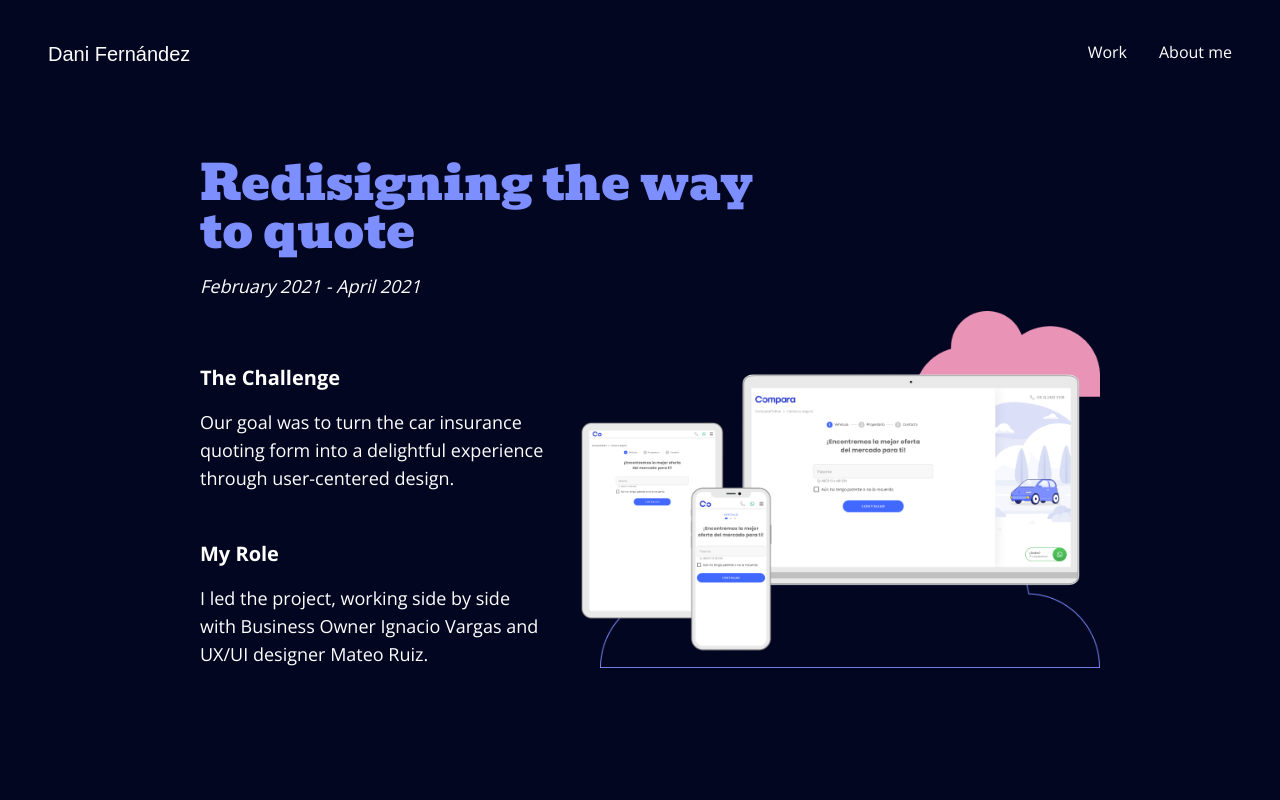
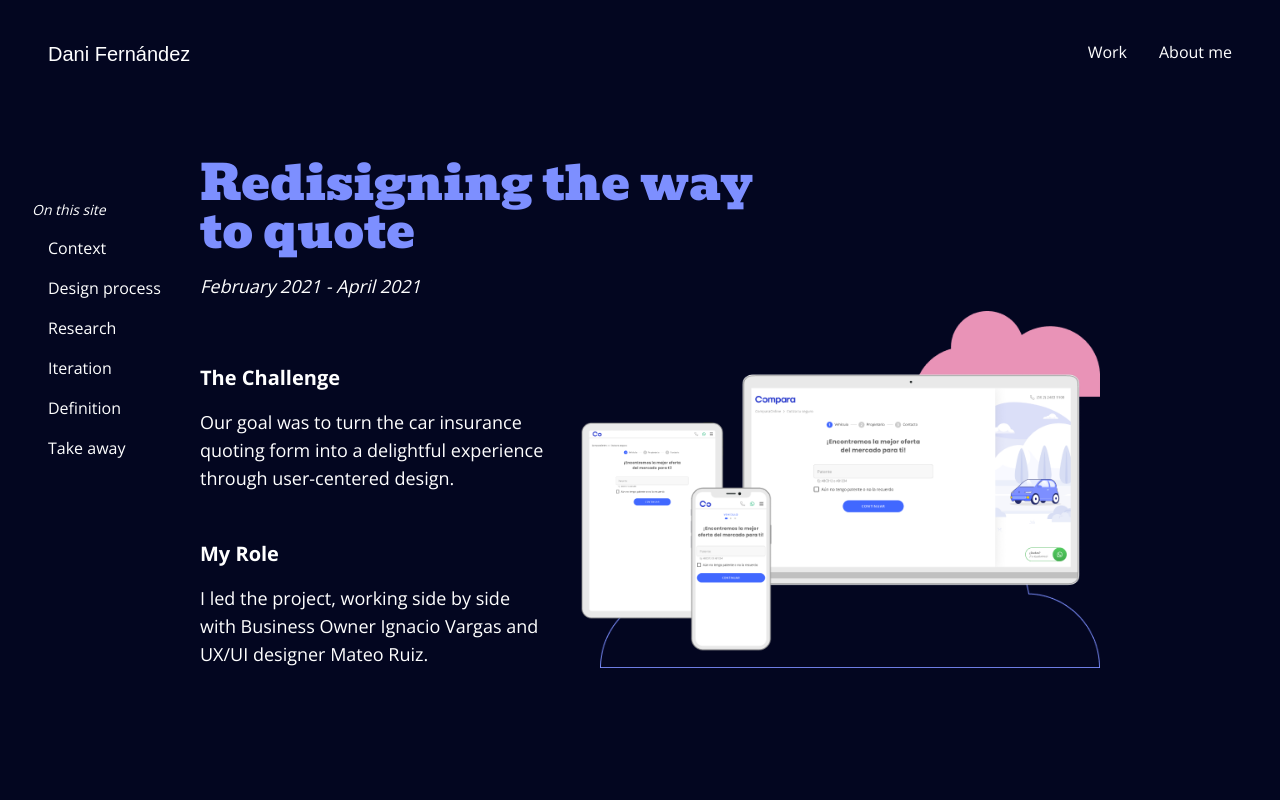
Before and after one commit to Rotshrek/dani-portfolio, a Next.js app in the folder dani-portfolio/: page /work1 in a window 1280 px wide. Shown: the top 800 px of the page. Built offline with nearby package versions, Linux system fonts and the light colour scheme; a web font is replaced by a local one.

Commit message:
update: side navigation on work1

```diff
--- a/dani-portfolio/src/app/work1/page.tsx
+++ b/dani-portfolio/src/app/work1/page.tsx
@@ -12,12 +12,14 @@ import TakeAway from "@/components/work1/11-take-away"
 import UsabilityTest from "@/components/work1/6-usability-test"
 import BottomNav from "@/components/bottom-nav"
 import Context from "@/components/work1/2-context"
+import SideNav from "@/components/work1/side-nav"
 
 const gridClasses = "grid md:grid-cols-12 gap-8 max-w-[880px] h-full m-auto px-8 py-12 md:px-0 md:py-16 auto-rows-min"
 
 export default function Work1() {
     return (
-        <main className="overflow-hidden">
+        <main className="overflow-hidden relative">
+            <SideNav />
             <Work1Landing gridClasses={gridClasses} />
             <Context gridClasses={gridClasses} />
             <DesignProcess gridClasses={gridClasses} />
--- a/dani-portfolio/src/components/bottom-nav.tsx
+++ b/dani-portfolio/src/components/bottom-nav.tsx
@@ -5,7 +5,7 @@ export default function BottomNav() {
 
     return (
         <div className="min-w-[170px] max-w-[968px] m-auto px-8 md:px-0">
-            <div className="flex flex-col justify-between md:flex-row py-12 border-t-2 border-lightBlue">
+            <div className="flex flex-col justify-between md:flex-row py-12">
                 <div>
                     <p className={urlClasses}>
                         <strong>Work</strong>
--- a/dani-portfolio/src/components/work1/1-landing.tsx
+++ b/dani-portfolio/src/components/work1/1-landing.tsx
@@ -4,7 +4,7 @@ import Image from "next/image"
 
 export default function Work1Landing({ gridClasses }: { gridClasses: string }) {
     return (
-        <div className="w-screen bg-darkPurple min-h-screen md:h-screen">
+        <div className="w-screen bg-darkPurple min-h-screen md:h-screen md:overflow-hidden">
             <div className={gridClasses + " mt-12 md:mt-24"}>
                 <div className="md:col-span-8">
                     <p className="font-display text-lightPurple text-4xl md:text-5xl mb-4">
--- a/dani-portfolio/src/components/work1/10-new-user-flow.tsx
+++ b/dani-portfolio/src/components/work1/10-new-user-flow.tsx
@@ -4,7 +4,7 @@ import Image from "next/image"
 
 export default function NewUserFlow({ gridClasses }: { gridClasses: string }) {
     return (
-        <div className="w-screen bg-white">
+        <div className="w-screen bg-white" id="definition">
             <div className={gridClasses}>
                 <div className="md:col-span-2" />
                 <div className="md:col-span-8">
--- a/dani-portfolio/src/components/work1/11-take-away.tsx
+++ b/dani-portfolio/src/components/work1/11-take-away.tsx
@@ -5,7 +5,7 @@ import Image from "next/image"
 export default function TakeAway({ gridClasses }: { gridClasses: string }) {
     return (
         <div>
-            <div className="w-screen bg-white min-h-screen">
+            <div className="w-screen bg-white min-h-screen" id="take-away">
                 <div className={gridClasses}>
                     <div className="md:col-span-2" />
                     <div className="md:col-span-8">
--- a/dani-portfolio/src/components/work1/2-context.tsx
+++ b/dani-portfolio/src/components/work1/2-context.tsx
@@ -4,7 +4,7 @@ import Image from "next/image"
 
 export default function Context({ gridClasses }: { gridClasses: string }) {
     return (
-        <div className="w-screen bg-white">
+        <div className="w-screen bg-white" id="context">
             <div className={gridClasses}>
                 <div className="md:col-span-2" />
                 <div className="md:col-span-8">
--- a/dani-portfolio/src/components/work1/3-design-process.tsx
+++ b/dani-portfolio/src/components/work1/3-design-process.tsx
@@ -4,7 +4,7 @@ import Image from "next/image"
 
 export default function DesignProcess({ gridClasses }: { gridClasses: string }) {
     return (
-        <div className="w-screen bg-white">
+        <div className="w-screen bg-white" id="design-process">
             <div className={gridClasses}>
                 <div className="md:col-span-2" />
                 <div className="md:col-span-8">
--- a/dani-portfolio/src/components/work1/4-research.tsx
+++ b/dani-portfolio/src/components/work1/4-research.tsx
@@ -5,7 +5,7 @@ import Image from "next/image"
 export default function Research({ gridClasses }: { gridClasses: string }) {
     return (
         <div>
-            <div className="w-screen bg-white">
+            <div className="w-screen bg-white" id="research">
                 <div className={gridClasses}>
                     <div className="md:col-span-2" />
                     <div className="md:col-span-8 mb-8">
--- a/dani-portfolio/src/components/work1/9-new-survey.tsx
+++ b/dani-portfolio/src/components/work1/9-new-survey.tsx
@@ -5,7 +5,7 @@ import Image from "next/image"
 export default function NewSurvey({ gridClasses }: { gridClasses: string }) {
     return (
         <div>
-            <div className="w-screen bg-white">
+            <div className="w-screen bg-white" id="iteration">
                 <div className={gridClasses}>
                     <div className="md:col-span-2" />
                     <div className="md:col-span-8">
--- /dev/null
+++ b/dani-portfolio/src/components/work1/side-nav.tsx
@@ -0,0 +1,55 @@
+"use client"
+
+import { useCallback, useEffect, useRef, useState } from "react"
+
+function NavElem({ id, text, scrollY }: { id: string; text: string; scrollY: number }) {
+    const [active, setActive] = useState(false),
+        ref = useRef<HTMLAnchorElement>(null),
+        deviceHeight = typeof window !== "undefined" ? window.innerHeight : 700,
+        textColor = scrollY > deviceHeight - 200 - (ref.current?.offsetTop || 0) ? "text-purple" : "text-white"
+
+    return (
+        <a
+            ref={ref}
+            href={`#${id}`}
+            className={`block hover:text-lightPink px-4 py-2 relative duration-1000 ${textColor} ${
+                active ? "text-bold" : ""
+            }`}
+        >
+            {text}
+        </a>
+    )
+}
+
+export default function SideNav() {
+    const [scrollY, setScrollY] = useState(0),
+        ref = useRef<HTMLAnchorElement>(null),
+        deviceHeight = typeof window !== "undefined" ? window.innerHeight : 700,
+        textColor = scrollY > deviceHeight - 200 - (ref.current?.offsetTop || 0) ? "text-purple" : "text-white"
+
+    const onScroll = useCallback(() => {
+        if (typeof window !== "undefined") {
+            const { pageYOffset } = window
+            setScrollY(pageYOffset)
+        }
+    }, [])
+
+    useEffect(() => {
+        if (typeof window !== "undefined") window.addEventListener("scroll", onScroll, { passive: true })
+        return () => {
+            if (typeof window !== "undefined") window.removeEventListener("scroll", onScroll, { passive: true })
+        }
+    }, [])
+
+    return (
+        <div className="fixed top-[200px] ml-8">
+            <p className={`italic mb-2 text-sm duration-1000 ${textColor}`}>On this site</p>
+            <NavElem id="context" text="Context" scrollY={scrollY} />
+            <NavElem id="design-process" text="Design process" scrollY={scrollY} />
+            <NavElem id="research" text="Research" scrollY={scrollY} />
+            <NavElem id="iteration" text="Iteration" scrollY={scrollY} />
+            <NavElem id="definition" text="Definition" scrollY={scrollY} />
+            <NavElem id="take-away" text="Take away" scrollY={scrollY} />
+        </div>
+    )
+}
```
